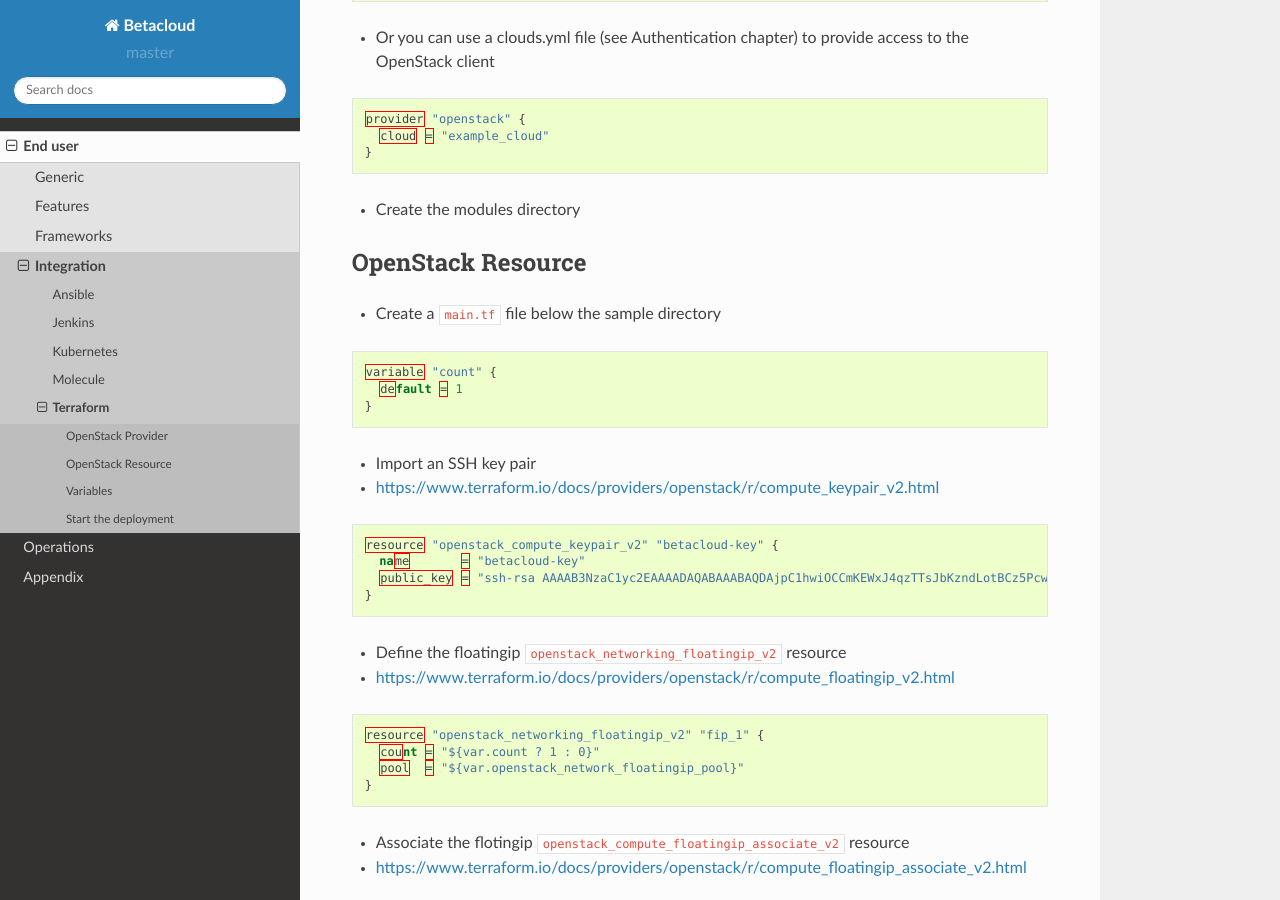
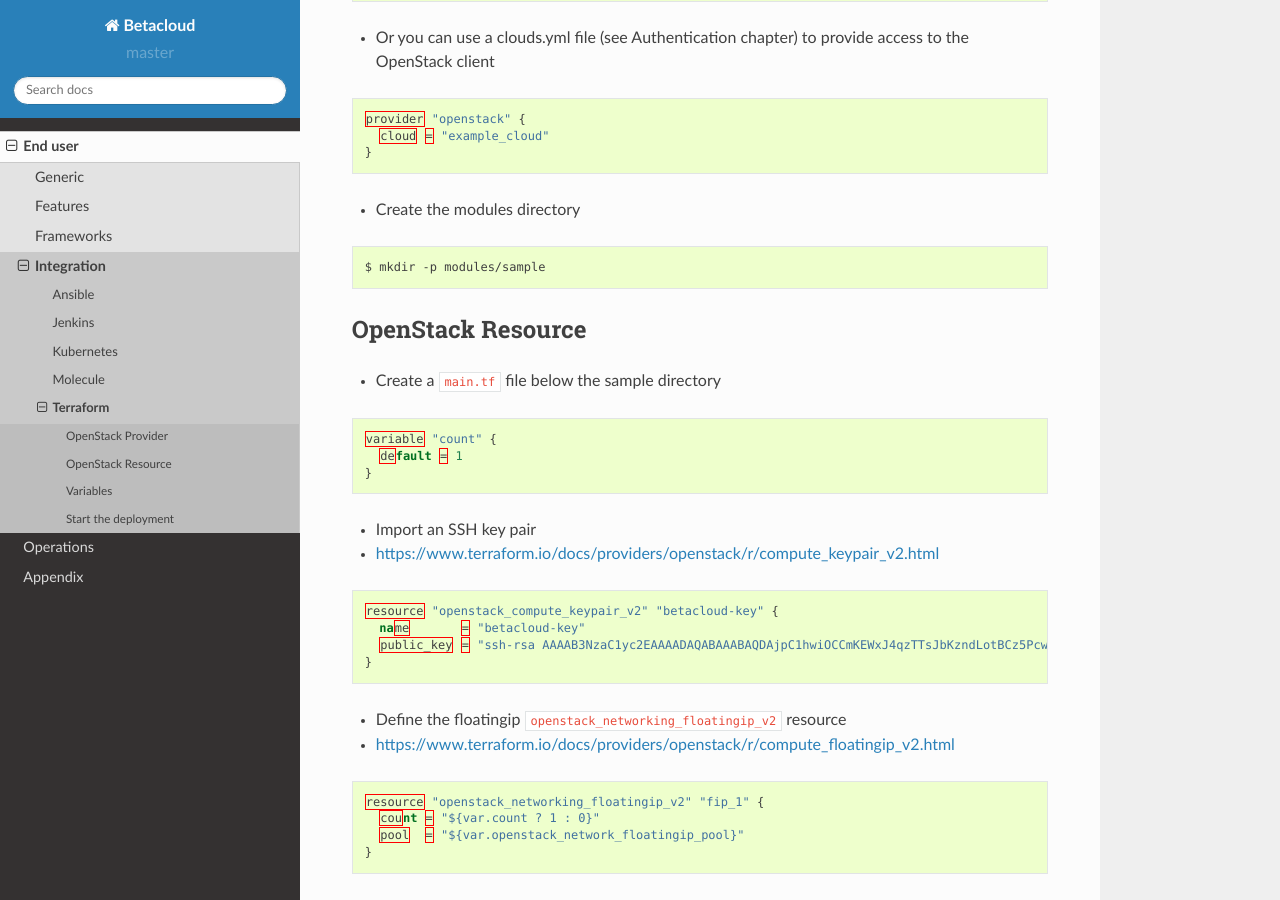
Before and after one commit to betacloud/documentation, a Sphinx documentation site: the page built from source/end-user/integration/terraform.rst, in a window 1280 px wide and 900 px high, scrolled down 602 px. Built offline with Sphinx 7.4.7 and the Read the Docs theme 2.0.0, drawn with Linux system fonts in a browser that asks for light colours; pages that are not in the unit, such as notebooks, are missing from menus.

Commit message:
end-user: Add code-block:: shell

```diff
--- a/source/end-user/integration/terraform.rst
+++ b/source/end-user/integration/terraform.rst
@@ -38,7 +38,7 @@ OpenStack Provider
 
 * Create the modules directory
 
-.. code-block: none
+.. code-block:: shell
 
    $ mkdir -p modules/sample
 
```
